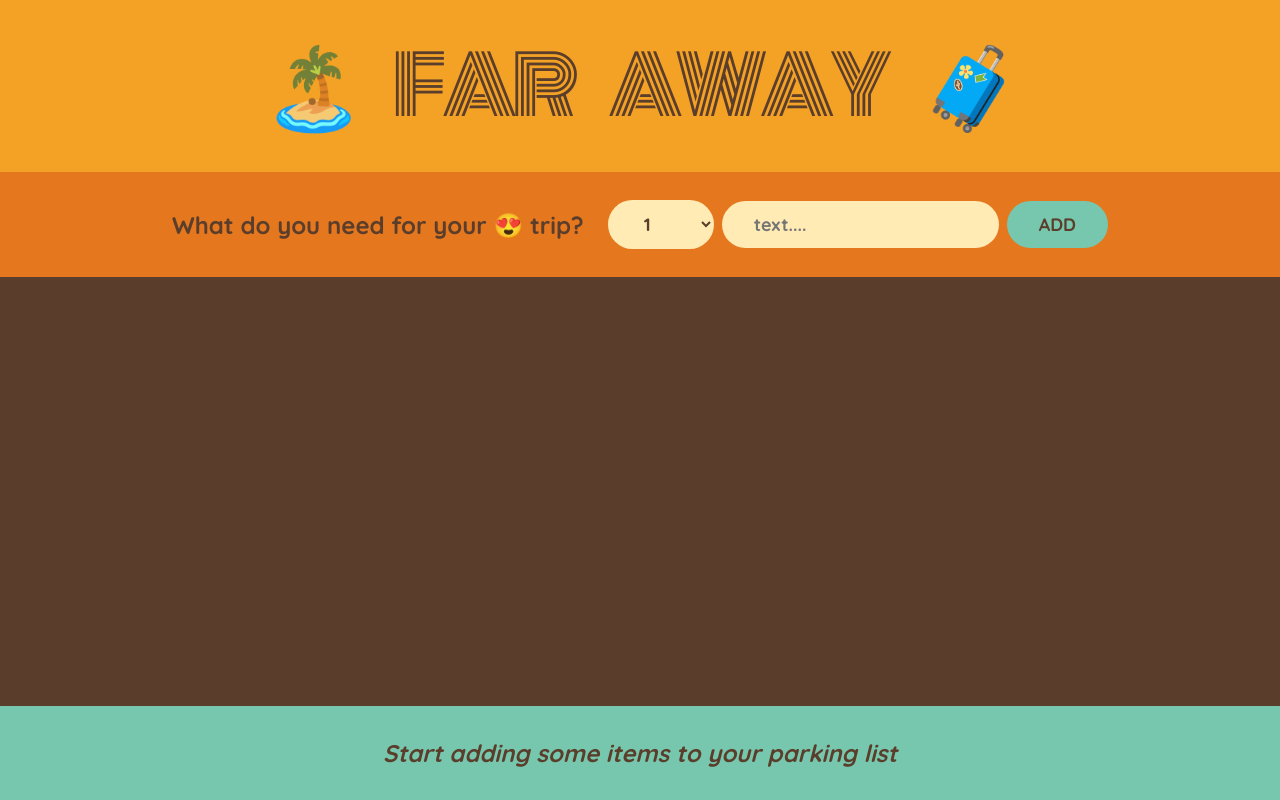
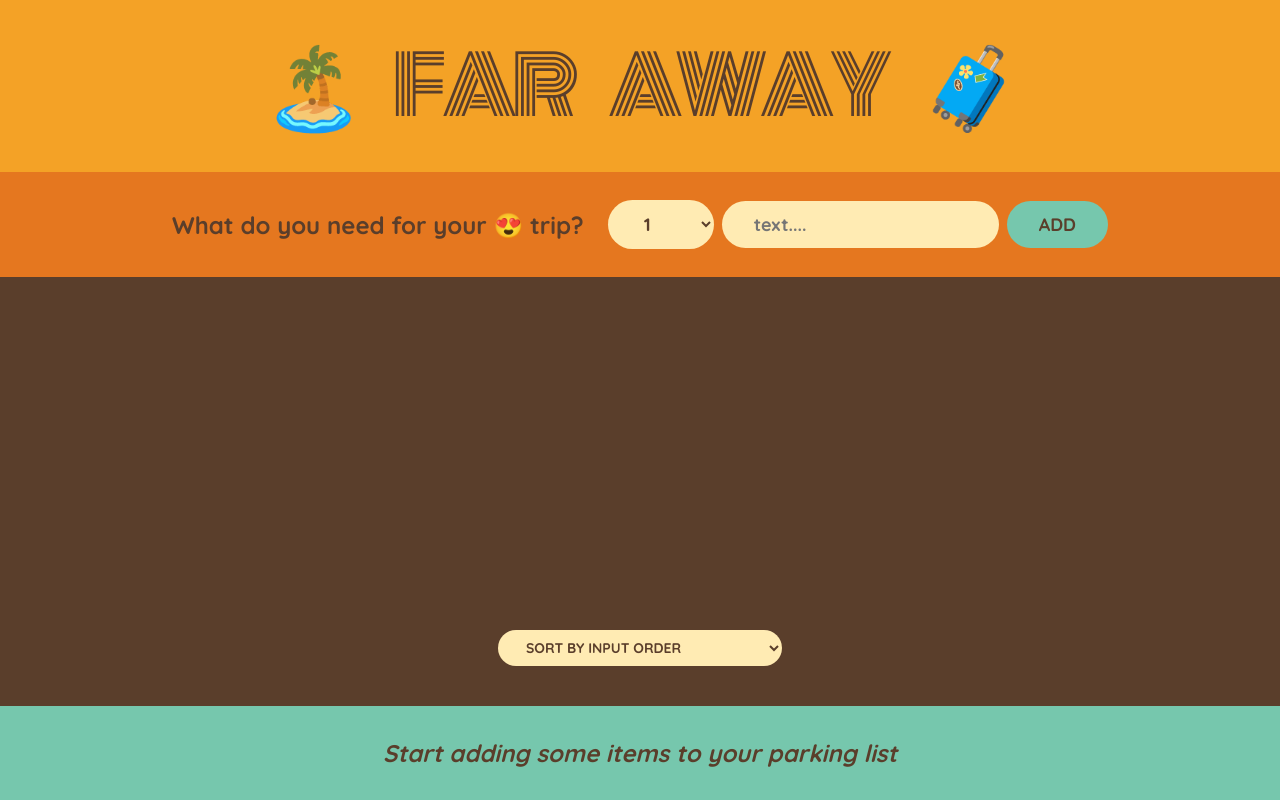
Before and after one commit to Kwenyere/travel-list, a React (Create React App) app: page / in a window 1280 px wide. Built offline with nearby package versions, Linux system fonts and the light colour scheme.

Commit message:
add sort option

```diff
--- a/src/App.js
+++ b/src/App.js
@@ -69,6 +69,7 @@ function Form({ onAddItems }) {
   );
 }
 function ParkingList({ items, onDeleteItem, onToggleItem }) {
+  const [sortBy, steSortBy] = useState("input");
   return (
     <div className="list">
       <ul>
@@ -81,6 +82,13 @@ function ParkingList({ items, onDeleteItem, onToggleItem }) {
           />
         ))}
       </ul>
+      <div className="actions">
+        <select value={sortBy}>
+          <option value="input">Sort by input order</option>
+          <option value="description">Sort by description order</option>
+          <option value="packed">Sort by input packed status</option>
+        </select>
+      </div>
     </div>
   );
 }
```
